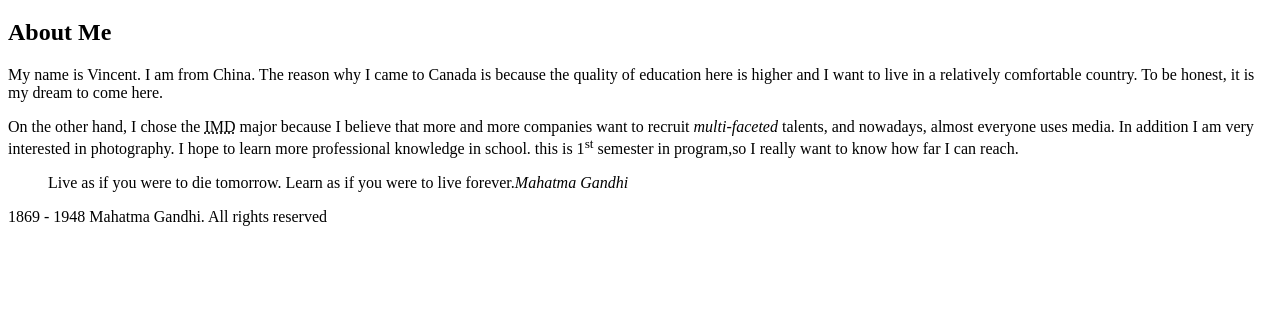
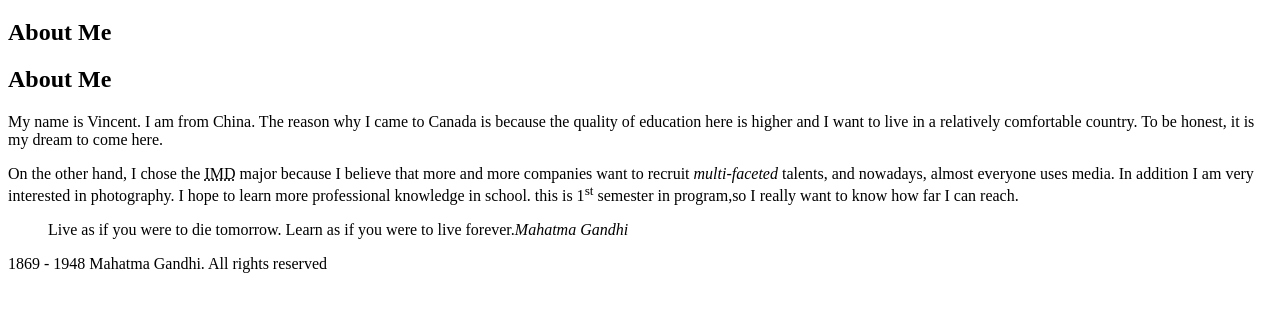
Before and after one commit to sui00012/sui00012.github.io, a plain HTML site: page html-assignment/index.html in a window 1280 px wide. Shown: the part 61-372 px from the top of the page. Drawn offline with Linux system fonts and the light colour scheme.

Commit message:
correction

```diff
--- a/html-assignment/index.html
+++ b/html-assignment/index.html
@@ -9,10 +9,13 @@
     <h1>Vincent</h1>
     <h2>About Me</h2>
     <main>
+        <article>
+            <h1>About Me</h1>
          <p>My name is Vincent. I am from China. The reason why I came to Canada is because the quality of education here is higher and I want to live in a relatively comfortable country. To be honest, it is my dream to come here.</p>
         <p>On the other hand, I chose the  <abbr title="Interactive Media Design">IMD</abbr> major because I believe that more and more companies want to recruit <em>multi-faceted</em> talents, and nowadays, almost everyone uses media. In addition I am very interested in photography. I hope to learn more professional knowledge in school. this is 1<sup>st</sup> semester in program,so I really want to know how far I can reach.</p>
         <p><blockquote>Live as if you were to die tomorrow. Learn as if you were to live forever.<cite>Mahatma Gandhi</cite></blockquote>
         </p>
+        </article>
     </main>
     <footer>
         1869 - 1948 Mahatma Gandhi. All rights reserved
```
